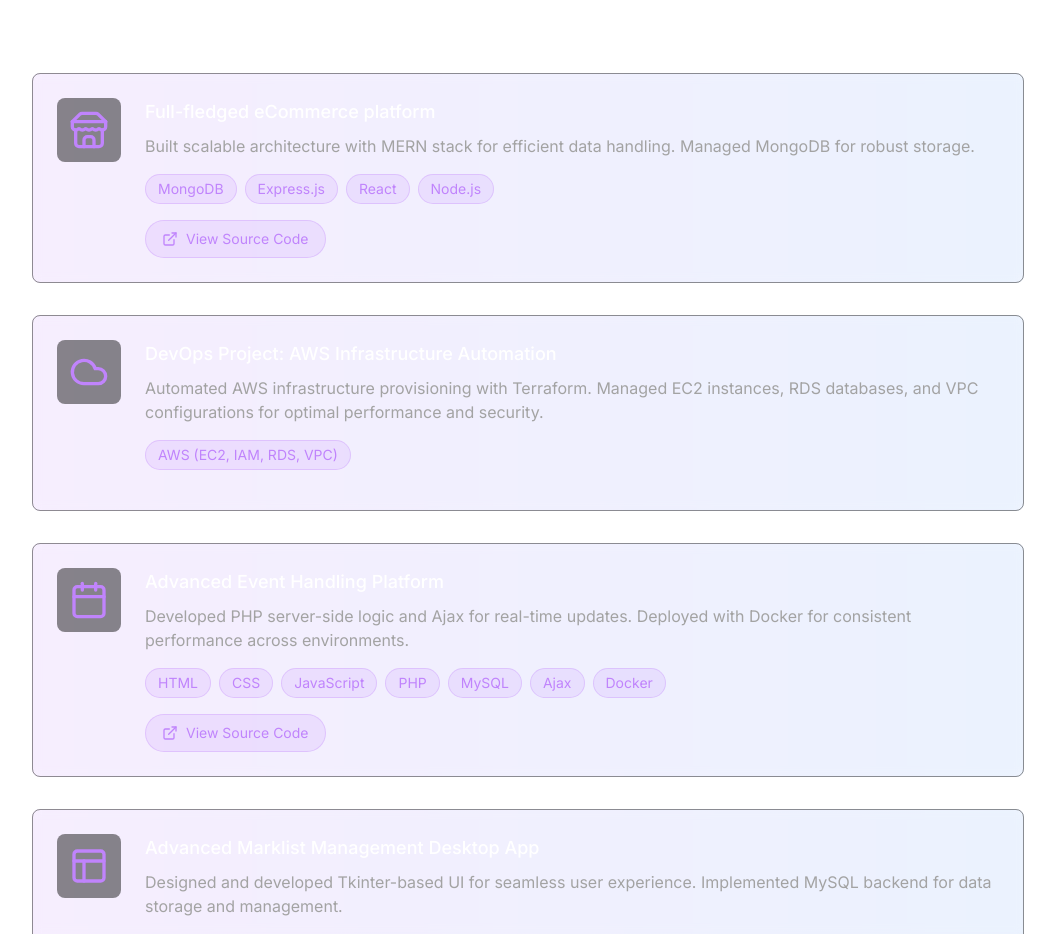
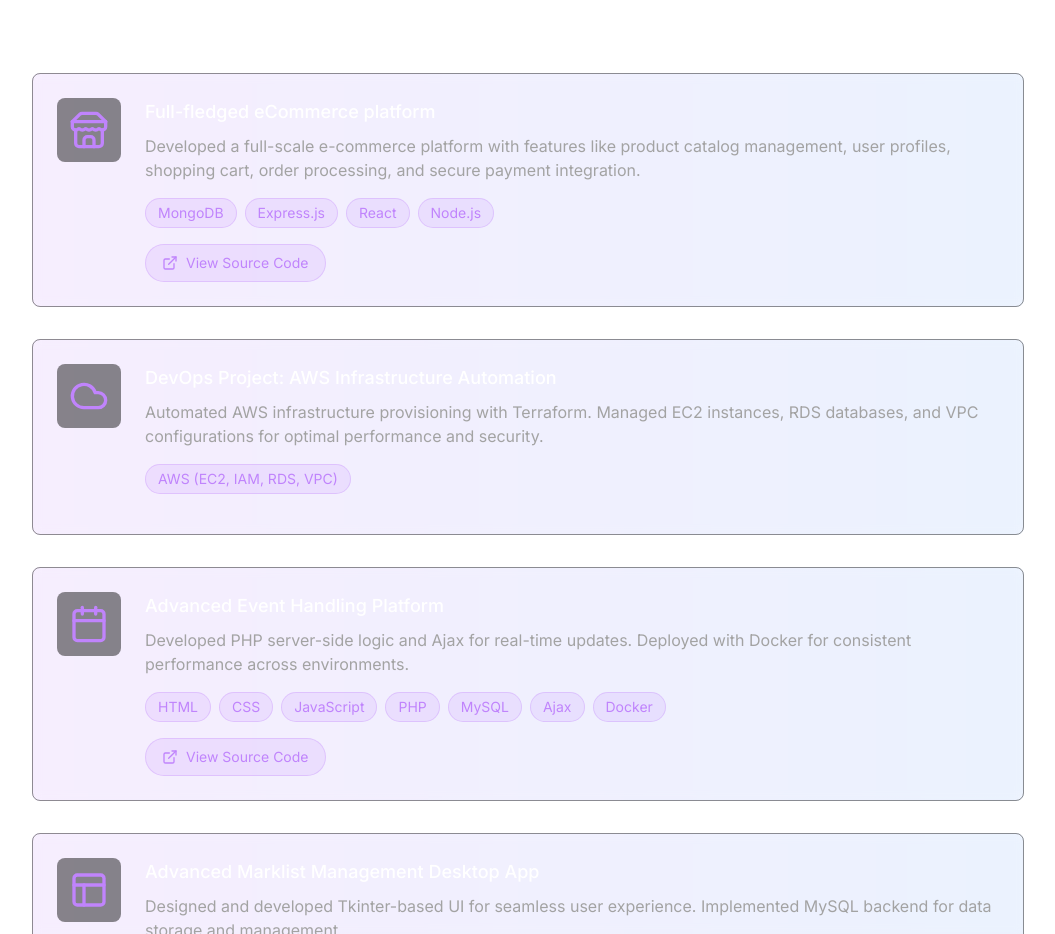
Before and after one commit to abhisheksr47/portfolio, a React (Vite) app: page / in a window 1280 px wide. Shown: the part 1760-2694 px from the top of the page, without its empty margins (112-1167 px from the left). Built offline with nearby package versions, Linux system fonts and the light colour scheme.

Commit message:
Gmail link changed, Ecommerce description changed

```diff
--- a/src/Components/Contact.jsx
+++ b/src/Components/Contact.jsx
@@ -13,7 +13,7 @@ const Contact = () => {
     {
       type: "Email",
       value: "abhisheksr47@gmail.com",
-      href: "mailto:abhisheksr47@gmail.com",
+      href:  "mailto:abhisheksr47@gmail.com?subject=I'd%20love%20to%20hire%20you%20for%20a%20role!&body=Hey%20Abhishek,%0A%0AWe%20are%20engaging%20you%20for%20a%20role%20_____.%20Please%20let%20us%20know%20your%20availability%20and%20share%20your%20thoughts.%0A%0AThank%20you!",
       icon: <FiMail size={40} className="text-purple-400" />
     }
   ];
--- a/src/Components/Project.jsx
+++ b/src/Components/Project.jsx
@@ -6,7 +6,7 @@ const projects = [
   {
     project: "Full-fledged eCommerce platform",
     tech_stack: ["MongoDB", "Express.js", "React", "Node.js"],
-    description: "Built scalable architecture with MERN stack for efficient data handling. Managed MongoDB for robust storage.",
+    description: " Developed a full-scale e-commerce platform with features like product catalog management, user profiles, shopping cart, order processing, and secure payment integration.",
     source_code: "https://github.com/abhishek123-asr/eshop",
     icon: <Store size={40} className="text-purple-400" />
   },
```
